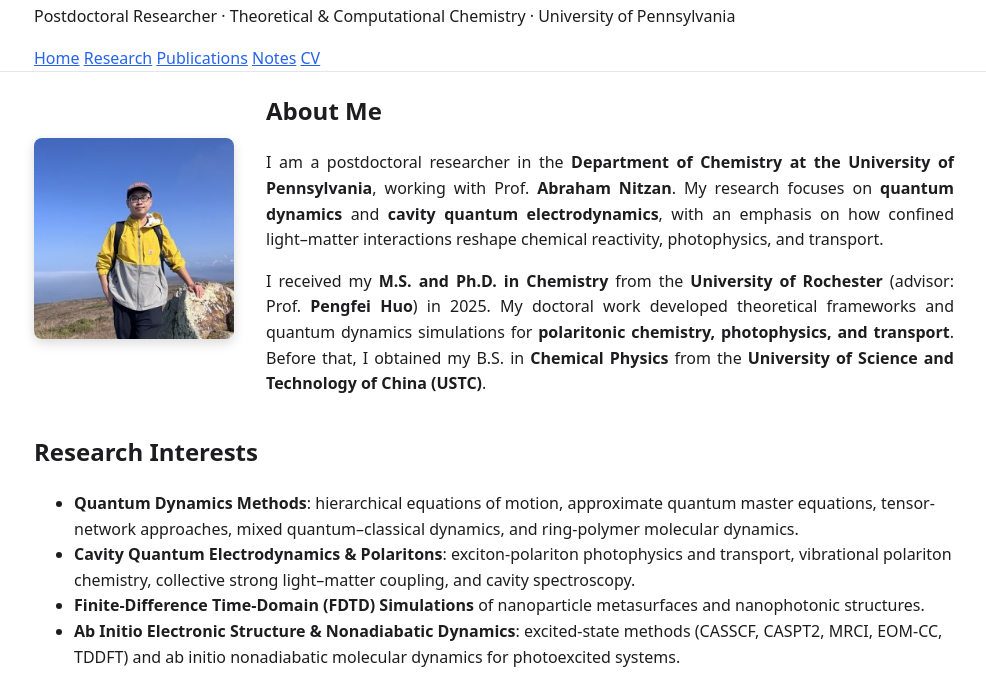
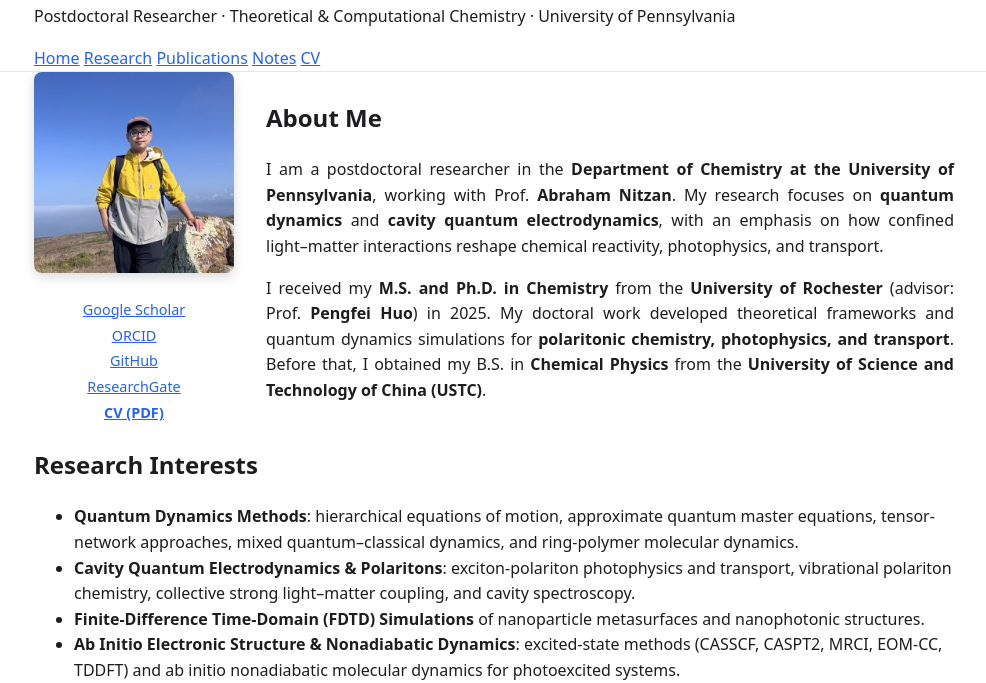
Before and after one commit to Okita0512/Okita0512.github.io, a plain HTML site: page index.html in a window 1280 px wide. Shown: the part 90-773 px from the top of the page, without its empty margins (146-1132 px from the left). Drawn offline with Linux system fonts and the light colour scheme.

Commit message:
Add profile links section to index.html

```diff
--- a/index.html
+++ b/index.html
@@ -42,6 +42,14 @@
                             box-shadow: 0 4px 12px rgba(0,0,0,0.15);
                         "
                     />
+                    <!-- Profile links -->
+                        <div style="margin-top: 1rem; font-size: 0.9rem; line-height: 1.8;">
+                            <a href="https://scholar.google.com/citations?user=vXP8ZZUAAAAJ" target="_blank" rel="noopener">Google Scholar</a><br />
+                            <a href="https://orcid.org/my-orcid?orcid=0000-0003-3188-020X" target="_blank" rel="noopener">ORCID</a><br />
+                            <a href="https://github.com/Okita0512" target="_blank" rel="noopener">GitHub</a><br />
+                            <a href="https://www.researchgate.net/profile/Wenxiang-Ying?ev=hdr_xprf" target="_blank" rel="noopener">ResearchGate</a><br />
+                            <a href="CV_Wenxiang.pdf" target="_blank" rel="noopener"><strong>CV (PDF)</strong></a>
+                        </div>
                 </div>
 
                 <!-- About text -->
```
